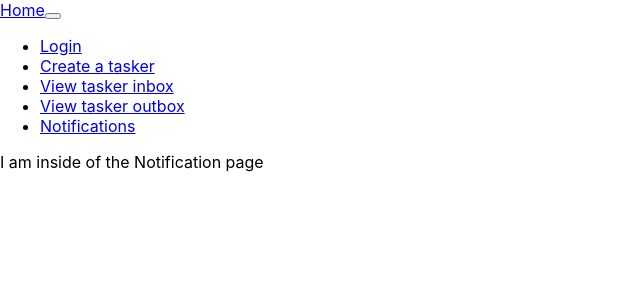
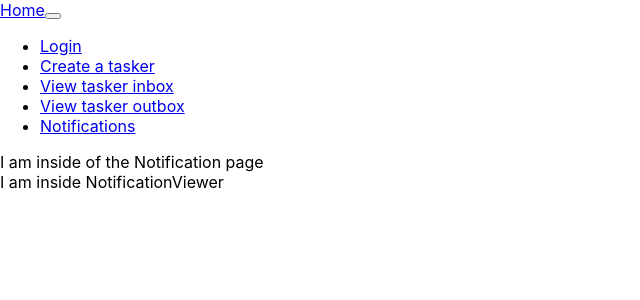
Before and after one commit to willjantscher/SDI_Capstone, a React (Create React App) app in the folder at-at/: page /notifications in a window 1280 px wide. Shown: the top 300 px of the page, without its empty margins (0-640 px from the left). Built offline with nearby package versions, Linux system fonts and the light colour scheme.

Commit message:
updated workload to INT

```diff
--- /dev/null
+++ b/at-at/src/notifications/NotificationViewer.jsx
@@ -0,0 +1,20 @@
+import React from "react";
+
+class NotificationViewer extends React.Component{
+    constructor(props){
+        super(props);
+        this.state = {
+
+        }
+    }
+
+    render(){
+        return(
+            <div>
+                I am inside NotificationViewer
+            </div>
+        )
+    }
+}
+
+export default NotificationViewer;
--- a/at-at/src/notifications/NotificationsMain.jsx
+++ b/at-at/src/notifications/NotificationsMain.jsx
@@ -1,14 +1,32 @@
 import React from "react"
+import NotificationViewer from "./NotificationViewer"
 
 
 class NotificationsMain extends React.Component {
     constructor(props) {
         super(props)
+        this.state = {
+                notifications: [],
+        }
     }
+
+    componentDidMount(){
+        this.setState({notifications: ['test']})
+    }
+
+    componentDidUpdate(){
+
+    }
+
+
 
     render() {
         return(
-            <div> I am inside of the Notification page</div>
+            <div> I am inside of the Notification page
+            <NotificationViewer>
+
+            </NotificationViewer>
+            </div>
         )
     }
 
```
Also changed, not shown: 2 other files (tests, documents, lock files or other folders).
